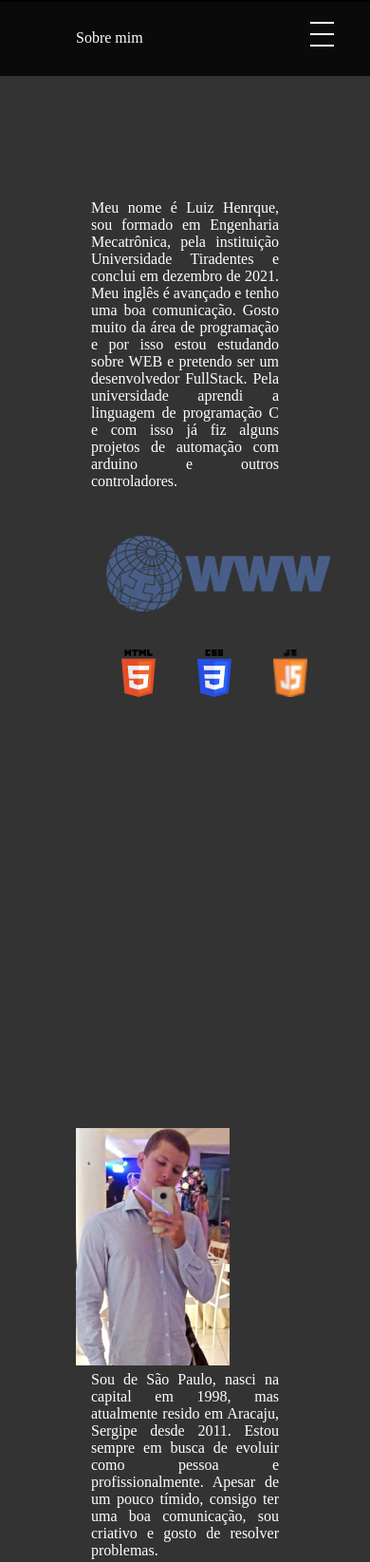
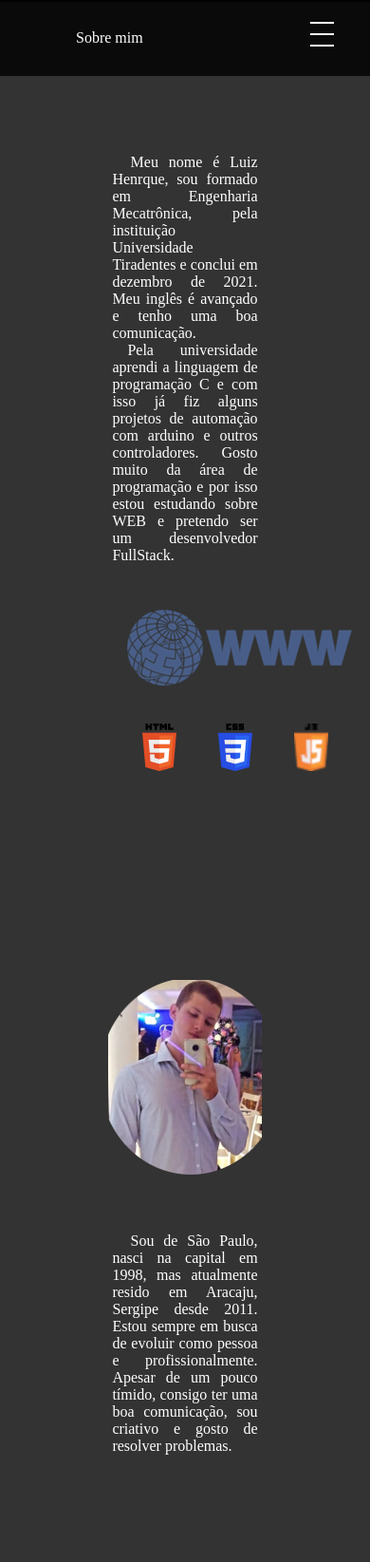
Before and after one commit to luizOstergren/Curriculo, a plain HTML site: page index.html in a window 390 px wide. Shown: the top 1645 px of the page at 95% size. Drawn offline with Linux system fonts and the light colour scheme.

Commit message:
ajustes e add js

```diff
--- a/estilo.css
+++ b/estilo.css
@@ -5,13 +5,13 @@
   color: var(--color);
 }
 
-:root{
-    --background-color: rgba(0,0,0,0.8);
+:root {
+  --background-color: rgba(0, 0, 0, 0.8);
   --color: white;
 }
 
-body{
-    background: var(--background-color)
+body {
+  background: var(--background-color);
 }
 
 /******** HEADER ********/
@@ -27,11 +27,8 @@ body{
   background-color: var(--background-color);
 }
 
-.nav>.nav-header>.nav-title {
-    color: white;
-}
-
-.nav>.nav-btn, .nav>#nav-check {
+.nav > .nav-btn,
+.nav > #nav-check {
   display: none;
 }
 
@@ -40,14 +37,13 @@ body{
   float: right;
 }
 
-.nav-links>a {
+.nav-links > a {
   display: inline-block;
   margin: 1rem;
-    color: white;
   padding: 0.5rem;
 }
 
-.nav-links>a:hover {
+.nav-links > a:hover {
   background-color: rgba(0, 0, 0, 0.2);
   border: solid 1px transparent;
   border-radius: 5px;
@@ -67,15 +63,17 @@ body{
 
 #formação,
 #sobre,
-#redes{
+#redes {
   display: flex;
   align-items: center;
-    padding: 13rem 5rem;
+  margin: 8rem 5rem;
   justify-content: space-evenly;
   flex-wrap: wrap;
-    /*talvez nao use, apenas para fazer a quebra no mobile*/
 }
 
+#formação{
+  margin-top: 13rem;
+}
 
 .tecnologias {
   width: 15rem;
@@ -87,12 +85,11 @@ body{
   z-index: -1;
 }
 
-.tecnologias p{
+.tecnologias p {
   padding-top: 2rem;
 }
 
-.tec{
-    /* background-color: red; da para mudar a cor do fundo */
+.tec {
   width: 5rem;
   height: 5rem;
   border-radius: 50%;
@@ -103,20 +100,20 @@ body{
   animation-fill-mode: both;
 }
 
-@keyframes balltec{
-    from{
+@keyframes balltec {
+  from {
     left: 2rem;
     top: 0px;
   }
 
-    to{
+  to {
     left: 2rem;
     top: -2rem;
     visibility: visible;
   }
 }
 
-.ball{
+.ball {
   width: 3rem;
   height: 3rem;
   border-radius: 100%;
@@ -126,69 +123,69 @@ body{
   justify-content: center;
 }
 
-.ball p{
+.ball p {
   display: flex;
   align-items: center;
   justify-content: center;
   padding-top: 0.9rem;
 }
 
-.html{
+.html {
   animation-name: ballhtml;
   animation-duration: 1s;
   animation-fill-mode: both;
 }
 
-@keyframes ballhtml{
-    from{
+@keyframes ballhtml {
+  from {
     opacity: 0;
     left: 0rem;
     bottom: 0rem;
   }
 
-    to{
+  to {
     left: -2rem;
     bottom: -4.5rem;
     visibility: visible;
   }
 }
 
-.css{
+.css {
   animation-name: ballcss;
   animation-duration: 1s;
   animation-delay: 1s;
   animation-fill-mode: both;
 }
 
-@keyframes ballcss{
-    from{
+@keyframes ballcss {
+  from {
     opacity: 0;
     left: 0rem;
     bottom: 0rem;
   }
 
-    to{
+  to {
     left: 0rem;
     bottom: -4.5rem;
     visibility: visible;
   }
 }
 
-.javaSc{
+.javaSc {
   animation-name: balljs;
   animation-duration: 1s;
   animation-delay: 2s;
   animation-fill-mode: both;
 }
 
-@keyframes balljs{
-    from{
+@keyframes balljs {
+  from {
     opacity: 0;
     left: 0px;
     bottom: 0px;
   }
 
-    to{
+  to {
     left: 2rem;
     bottom: -4.5rem;
     visibility: visible;
@@ -196,32 +193,32 @@ body{
 }
 
 .informações,
+.informações span,
 .sobre-text {
   width: 25rem;
   text-align: justify;
   padding: 0 1rem;
+  text-indent: 1.2em;
 }
 
 .imagem {
-    width: 15rem;
   height: 15rem;
   margin: 1rem 0;
 }
 
-#redes a,#redes p{
+#redes a,
+#redes p {
   display: flex;
   margin: 1rem;
   align-items: center;
 }
 
-
-
-#redes img{
+#redes img {
   padding-right: 0.5rem;
 }
 
-hr{
-    border: 0.1px solid rgba(0,0,0,0.9);
+hr {
+  border: 0.1px solid rgba(0, 0, 0, 0.9);
 }
 
 /******** FOOTER ********/
@@ -231,64 +228,71 @@ footer {
   align-items: center;
   justify-content: center;
   background-color: var(--background-color);
-    color: white;
   padding: 1rem;
 }
-
-
-
 
 /******** media query ********/
 
 @media (max-width: 800px) {
-    .nav>.nav-btn {
+  .nav > .nav-btn {
     display: inline-block;
     position: fixed;
     right: 0px;
     top: 0px;
   }
 
-    .nav-btn>label {
+  .nav-btn > label {
     display: inline-block;
     width: 50px;
     height: 50px;
     padding: 13px;
   }
 
-    /* label:hover,
-    #nav-check:checked~label {
-        background-color: var(--color);
-    } */
-
-    span {
+  .nav-btn span {
     display: block;
     width: 25px;
     height: 10px;
-        border-bottom: 2px solid var(--color);
+    border-bottom: 2px solid white;
   }
 
   .nav-links {
     position: absolute;
     display: block;
     width: 100%;
-        height:100vh;
+    height: 100vh;
     background-color: rgba(0, 0, 0, 0.9);
     transition: all 0.3s ease-in;
     overflow-y: hidden;
     top: 70px;
     left: 0px;
     z-index: 50;
+    padding-left: 4rem;
   }
 
   a {
     width: 50%;
   }
 
-    #nav-check:not(:checked)~.nav-links {
+  #nav-check:not(:checked) ~ .nav-links {
     height: 0;
   }
 
-    #nav-check:checked~.nav-links {
+  #nav-check:checked ~ .nav-links {
     overflow-y: auto;
   }
+
+  #formação,
+#sobre,
+#redes{
+  padding: 1rem 1.4rem;
 }
+
+#formação{
+  margin-top: 9rem;
+}
+
+.sobre-text{
+  padding-top: 2rem;
+
+}
+}
--- a/index.html
+++ b/index.html
@@ -8,7 +8,7 @@
     <title>Sobre mim</title>
     <link rel="stylesheet" href="estilo.css">
 </head>
-<!-- toggle, imagens, logos das tecnolo, ajeitar os textos -->
+<!-- sair do menu no mobile quando seleciona seçao, ajustar espacamento mobile -->
 
 <body>
     <header>
@@ -41,9 +41,14 @@
         <div id="formação">
             <div class="informações">Meu nome é Luiz Henrque, sou formado em Engenharia Mecatrônica, pela instituição
                 Universidade Tiradentes e conclui em dezembro de 2021. Meu inglês é avançado e tenho uma boa
-                comunicação. Gosto muito da área de programação e por isso estou estudando sobre WEB e pretendo ser um
-                desenvolvedor FullStack. Pela universidade aprendi a linguagem de programação C e com isso já fiz alguns
-                projetos de automação com arduino e outros controladores.</div>
+                comunicação. <br>
+                <span>
+                    Pela universidade aprendi a linguagem de programação C e com isso já fiz alguns
+                    projetos de automação com arduino e outros controladores.
+                    Gosto muito da área de programação e por isso estou estudando sobre WEB e pretendo ser um
+                    desenvolvedor FullStack.
+                </span>
+            </div>
             <div class="tecnologias">
                 <div class="tec">
                     <img src="assets/WWW-logo.png" alt="WWW">
@@ -62,7 +67,7 @@
         <!-- <hr> -->
 
         <div id="sobre" class="init-hidden">
-            <div class="imagem"><img src="assets/foto.png" alt="foto"></div>
+            <div class="imagem"><img src="assets/Foto1.png" alt="foto"></div>
             <div class="sobre-text">Sou de São Paulo, nasci na capital em 1998, mas atualmente resido em Aracaju,
                 Sergipe desde 2011. Estou sempre em busca de evoluir como pessoa e profissionalmente. Apesar de um pouco
                 tímido, consigo ter uma boa comunicação, sou criativo e gosto de resolver problemas.</div>
```
Also changed, not shown: assets/Foto1.png (added), java.js (line endings or trailing spaces). Lines whose indentation alone changed are shown as unchanged.
